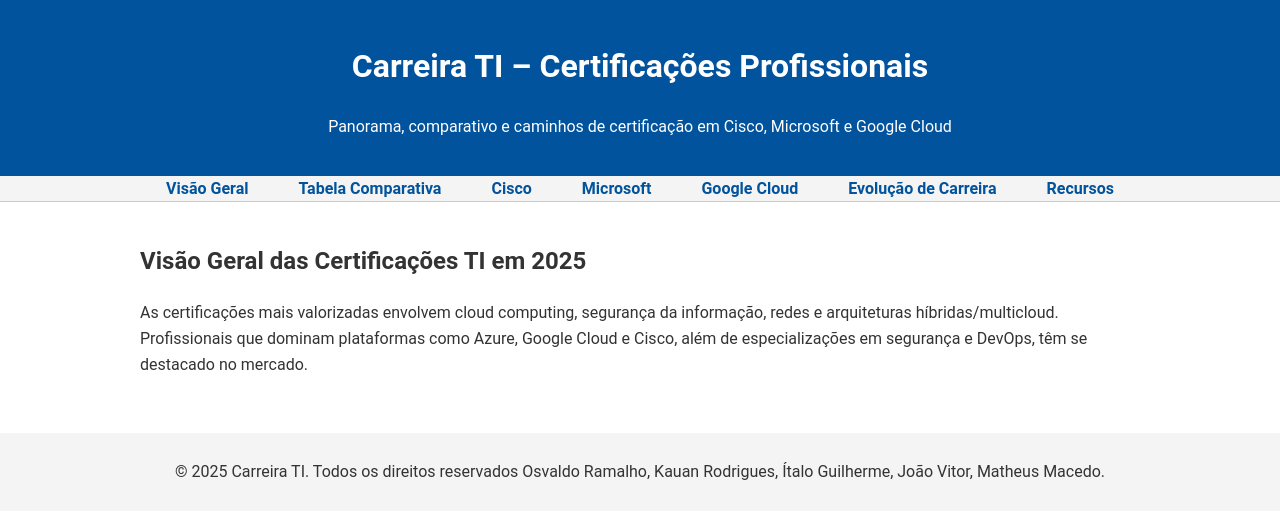
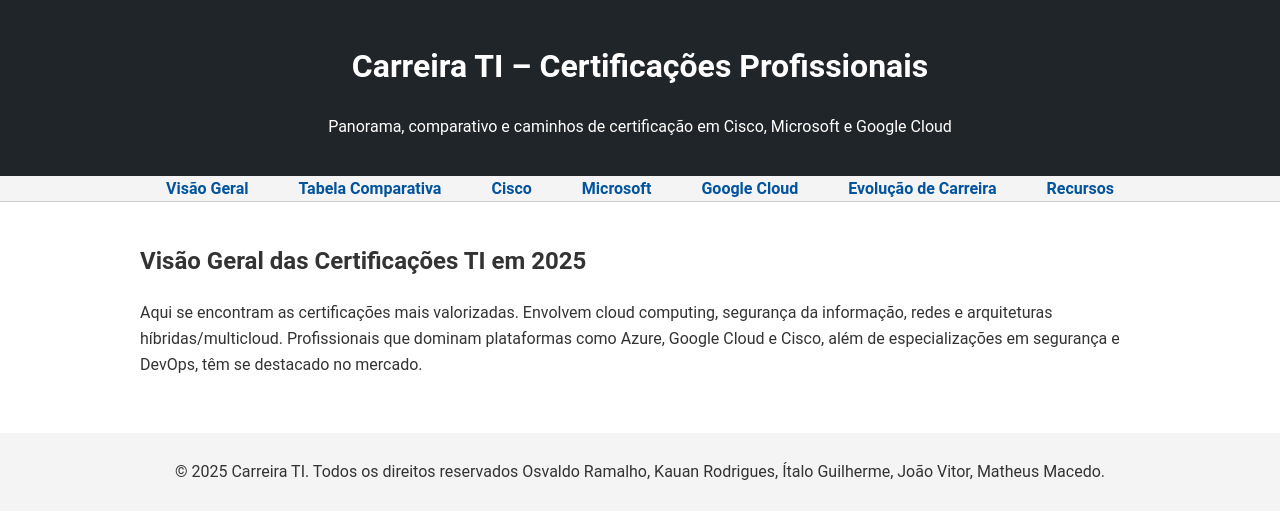
Before and after one commit to Juniorbr194230/.github.io, a plain HTML site: page Trabalho de segunda/index.html in a window 1280 px wide. Drawn offline with Linux system fonts and the light colour scheme.

Commit message:
index.html

```diff
--- a/Trabalho de segunda/index.html
+++ b/Trabalho de segunda/index.html
@@ -12,7 +12,7 @@
       color: #333;
     }
     header {
-      background-color: #00539C;
+      background-color:#202529;
       color: white;
       padding: 20px;
       text-align: center;
@@ -32,6 +32,7 @@
       margin: 0 15px;
     }
     nav a {
+
       text-decoration: none;
       color: #00539C;
       font-weight: bold;
@@ -68,7 +69,7 @@
       text-align: left;
     }
     .comparativa-table th {
-      background-color: #e2e2e2;
+      background-color: #5ab8c4;
     }
     footer {
       background-color: #f4f4f4;
@@ -172,7 +173,7 @@
 <main>
   <section id="overview" class="tab-content active">
     <h2>Visão Geral das Certificações TI em 2025</h2>
-    <p>As certificações mais valorizadas envolvem cloud computing, segurança da informação, redes e arquiteturas híbridas/multicloud. Profissionais que dominam plataformas como Azure, Google Cloud e Cisco, além de especializações em segurança e DevOps, têm se destacado no mercado.</p>
+    <p>Aqui se encontram as certificações mais valorizadas. Envolvem cloud computing, segurança da informação, redes e arquiteturas híbridas/multicloud. Profissionais que dominam plataformas como Azure, Google Cloud e Cisco, além de especializações em segurança e DevOps, têm se destacado no mercado.</p>
 
 
 </section>
@@ -447,7 +448,7 @@
 </main>
 
 <footer>
-   <p>© 2025 Carreira TI. Todos os direitos reservados Osvaldo Ramalho, Kauan Rodrigues, Ítalo Guilherme, João Vitor, Matheus Macedo.</p>
+  <p>© 2025 Carreira TI. Todos os direitos reservados Osvaldo Ramalho, Kauan Rodrigues, Ítalo Guilherme, João Vitor, Matheus Macedo.</p>
 </footer>
 
 <script>
```
